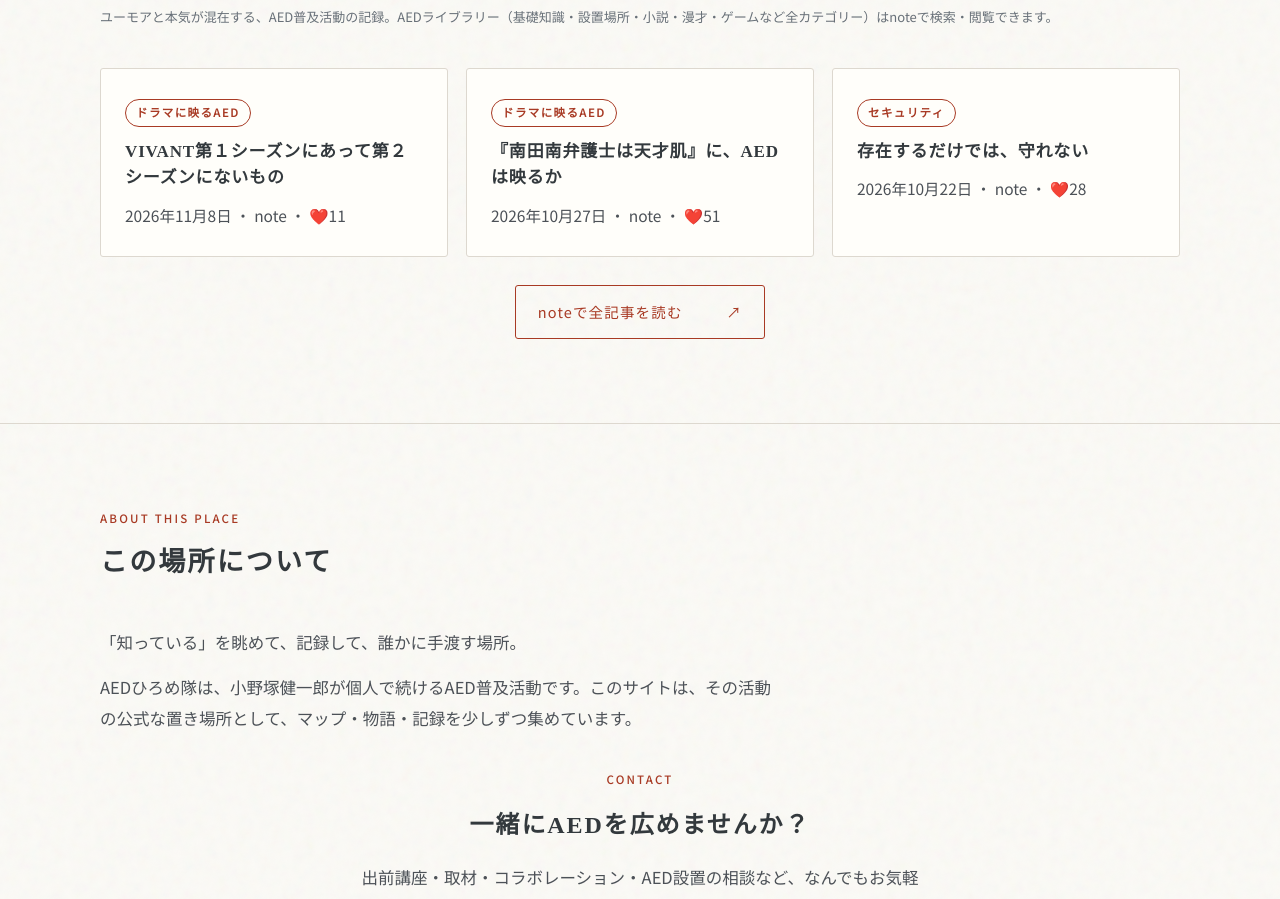
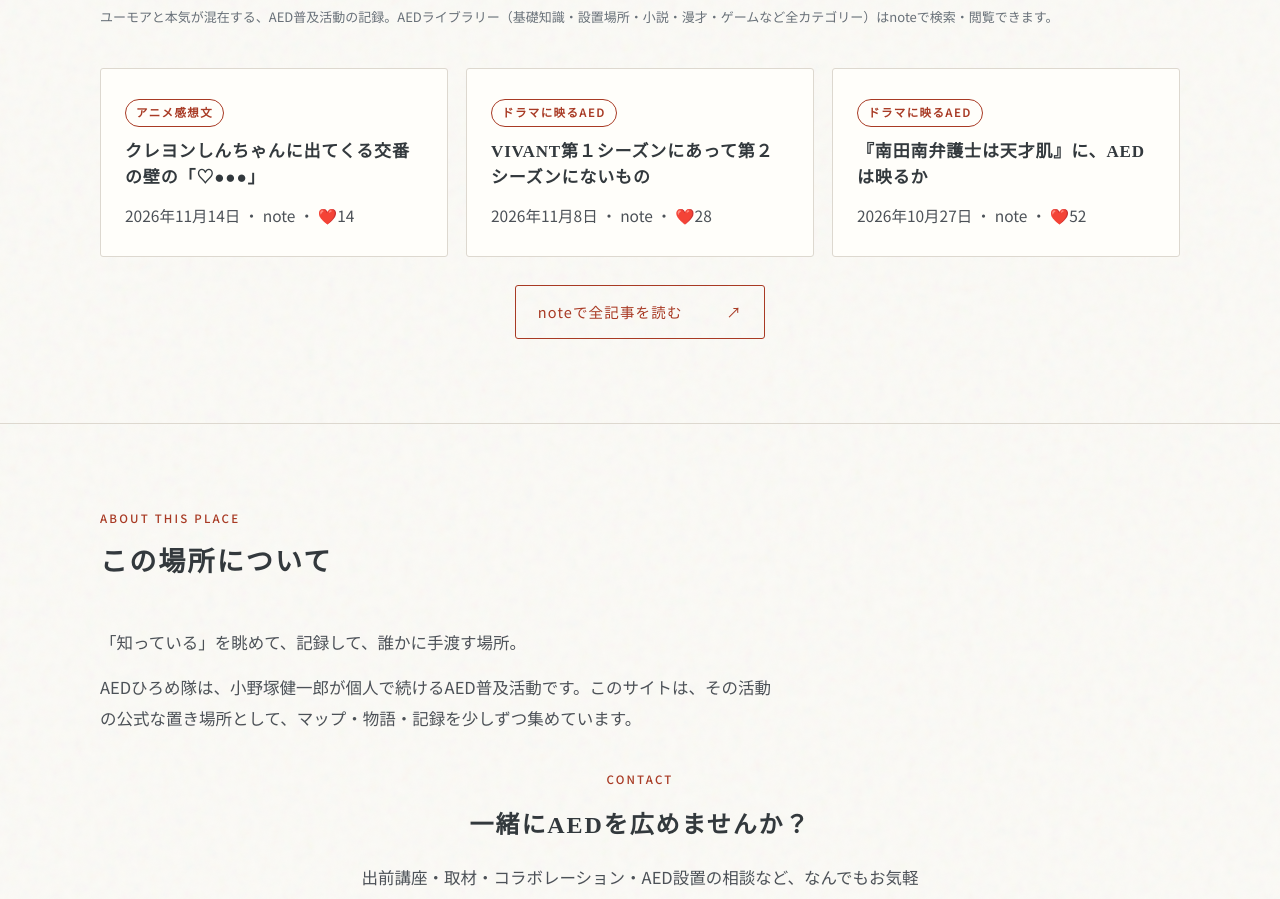
Before and after one commit to zizzo0207080109100216-beep/-AEDhome-page, a plain HTML site: page index.html in a window 1280 px wide. Shown: the part 8590-9489 px from the top of the page. Drawn offline with Linux system fonts and the light colour scheme; a web font is replaced by a local one.

Commit message:
最近のnoteを最新3記事に更新（2026-11-14 クレヨンしんちゃんほか）

```diff
--- a/index.html
+++ b/index.html
@@ -322,9 +322,9 @@ footer a{margin:0 9px}
   <div class="wrap">
     <div class="section-heading"><p class="eyebrow">Blog / Note</p><h2>最近のnote</h2><p class="small-note">ユーモアと本気が混在する、AED普及活動の記録。AEDライブラリー（基礎知識・設置場所・小説・漫才・ゲームなど全カテゴリー）はnoteで検索・閲覧できます。</p></div>
     <div class="grid grid-3">
-      <a class="card" href="https://note.com/happy_ferret214/n/nd6e5bedea083" target="_blank" rel="noopener"><span class="tag">ドラマに映るAED</span><h3 style="font-size:17px">VIVANT第１シーズンにあって第２シーズンにないもの</h3><p class="small-note">2026年11月8日 ・ note ・ ❤️11</p></a>
-      <a class="card" href="https://note.com/happy_ferret214/n/n30f07a0d1b2e" target="_blank" rel="noopener"><span class="tag">ドラマに映るAED</span><h3 style="font-size:17px">『南田南弁護士は天才肌』に、AEDは映るか</h3><p class="small-note">2026年10月27日 ・ note ・ ❤️51</p></a>
-      <a class="card" href="https://note.com/happy_ferret214/n/n832863105974" target="_blank" rel="noopener"><span class="tag">セキュリティ</span><h3 style="font-size:17px">存在するだけでは、守れない</h3><p class="small-note">2026年10月22日 ・ note ・ ❤️28</p></a>
+      <a class="card" href="https://note.com/happy_ferret214/n/n7c31eca574d6" target="_blank" rel="noopener"><span class="tag">アニメ感想文</span><h3 style="font-size:17px">クレヨンしんちゃんに出てくる交番の壁の「♡●●●」</h3><p class="small-note">2026年11月14日 ・ note ・ ❤️14</p></a>
+      <a class="card" href="https://note.com/happy_ferret214/n/nd6e5bedea083" target="_blank" rel="noopener"><span class="tag">ドラマに映るAED</span><h3 style="font-size:17px">VIVANT第１シーズンにあって第２シーズンにないもの</h3><p class="small-note">2026年11月8日 ・ note ・ ❤️28</p></a>
+      <a class="card" href="https://note.com/happy_ferret214/n/n30f07a0d1b2e" target="_blank" rel="noopener"><span class="tag">ドラマに映るAED</span><h3 style="font-size:17px">『南田南弁護士は天才肌』に、AEDは映るか</h3><p class="small-note">2026年10月27日 ・ note ・ ❤️52</p></a>
     </div>
     <p style="text-align:center;margin-top:28px"><a class="button ghost" href="https://note.com/happy_ferret214" target="_blank" rel="noopener">noteで全記事を読む <span>↗</span></a></p>
   </div>
```
